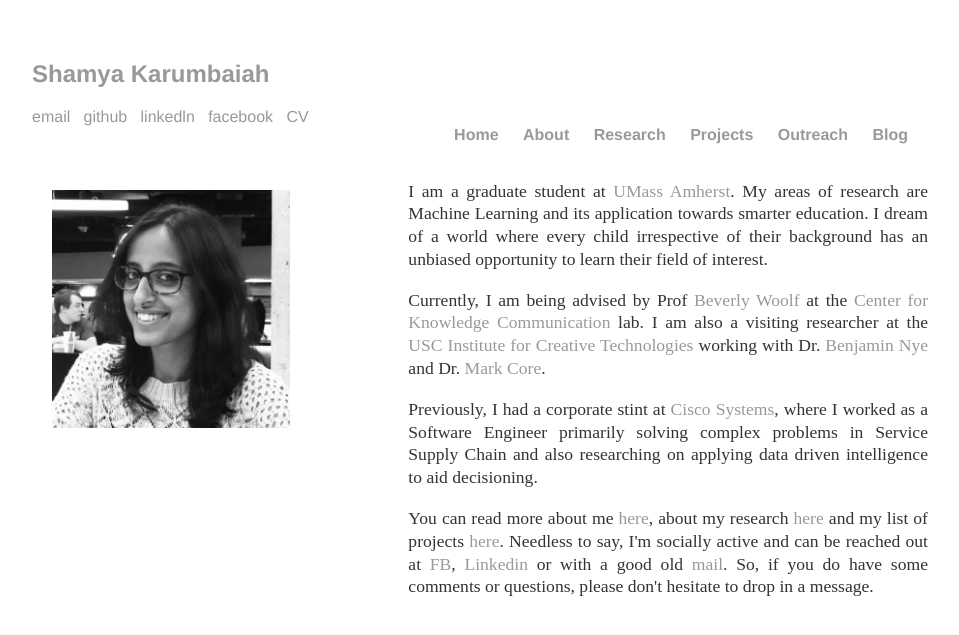
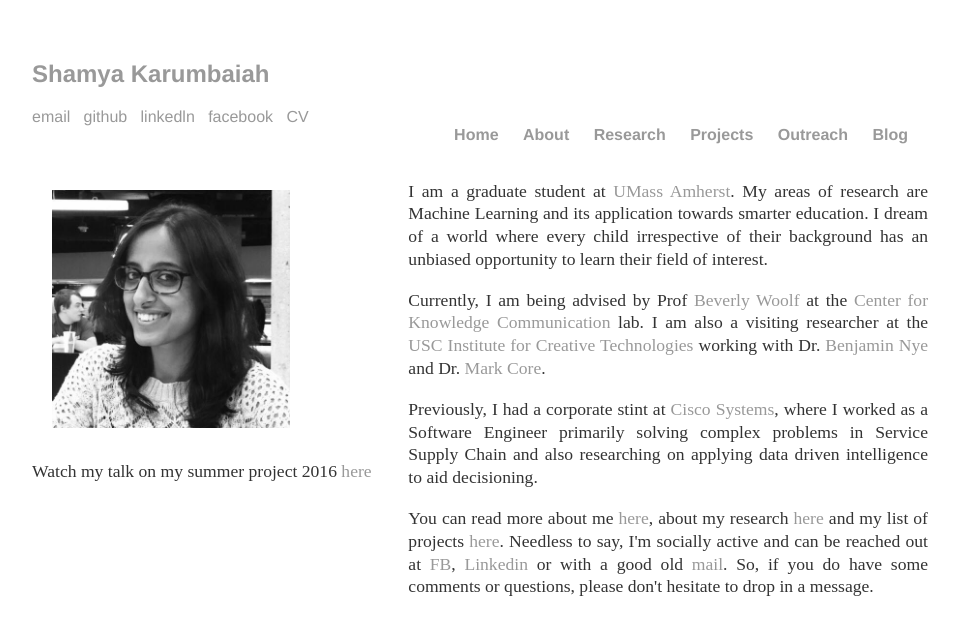
Before and after one commit to Shamya/shamyatest.github.io, a Jekyll site: the page built from index.html, in a window 1280 px wide. Shown: the top 635 px of the page, without its empty margins (160-1119 px from the left). Built offline with Jekyll 4.4.1, drawn with Linux system fonts in a browser that asks for light colours.

Commit message:
Update index.html

```diff
--- a/index.html
+++ b/index.html
@@ -6,6 +6,8 @@
 <div style="width: 38%; float:left;  position: relative;">
   <br>
   <img src="/images/shamya.jpg" height=70% width=70% style="margin:10px 20px 10px 20px"></img>
+
+  <p> Watch my talk on my summer project 2016 <a href ="https://vimeo.com/178362096">here</a> </p>
 </div>
 
 <div style="width: 58%; float:right;  position: relative;">
```
